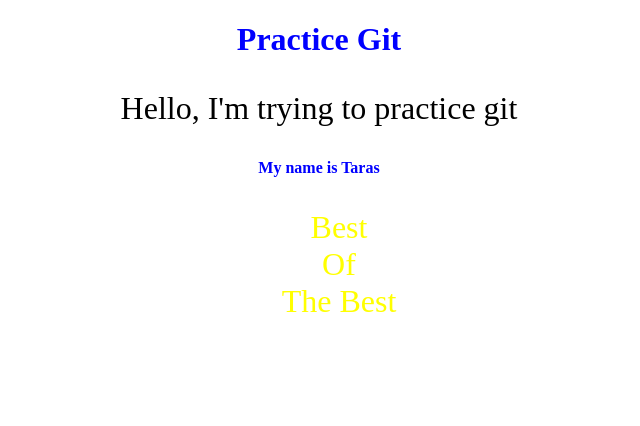
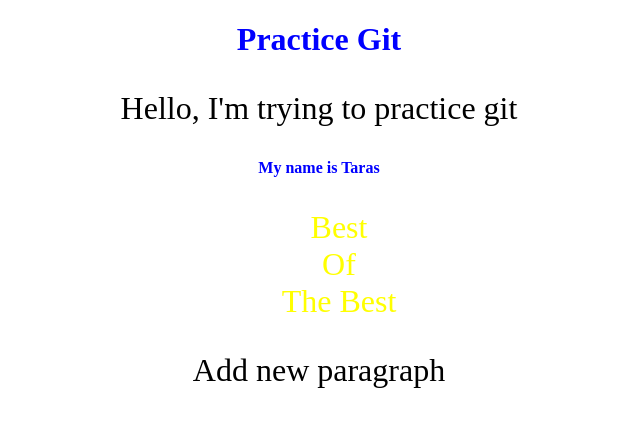
Before and after one commit to trsblk/gitPr, a plain HTML site: page index.html in a window 1280 px wide. Shown: the whole page, without its empty margins (321-961 px from the left). Drawn offline with Linux system fonts and the light colour scheme.

Commit message:
add new HTML elements

```diff
--- a/index.html
+++ b/index.html
@@ -16,6 +16,7 @@
       <li>Of</li>
       <li>The Best</li>
     </ul>
+    <p>Add new paragraph</p>
     <script src="script.js"></script>
   </body>
 </html>
```
